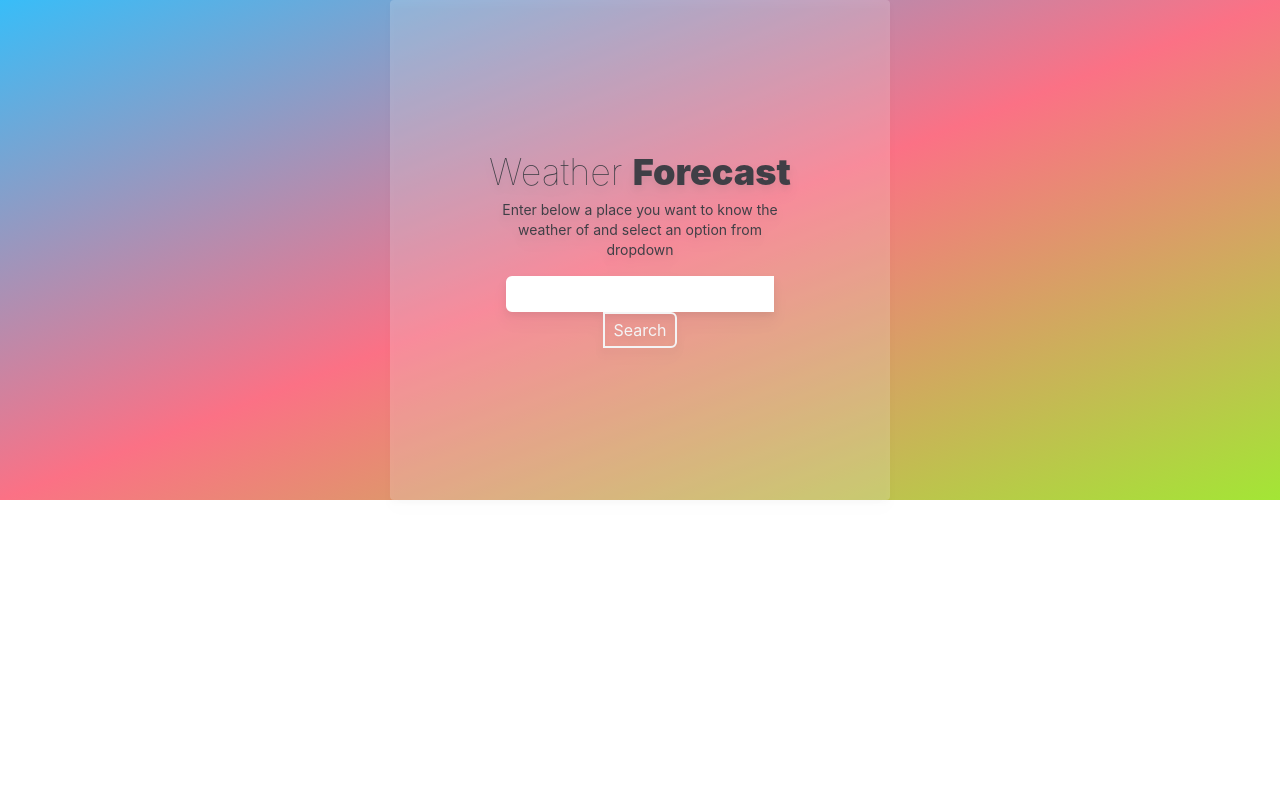
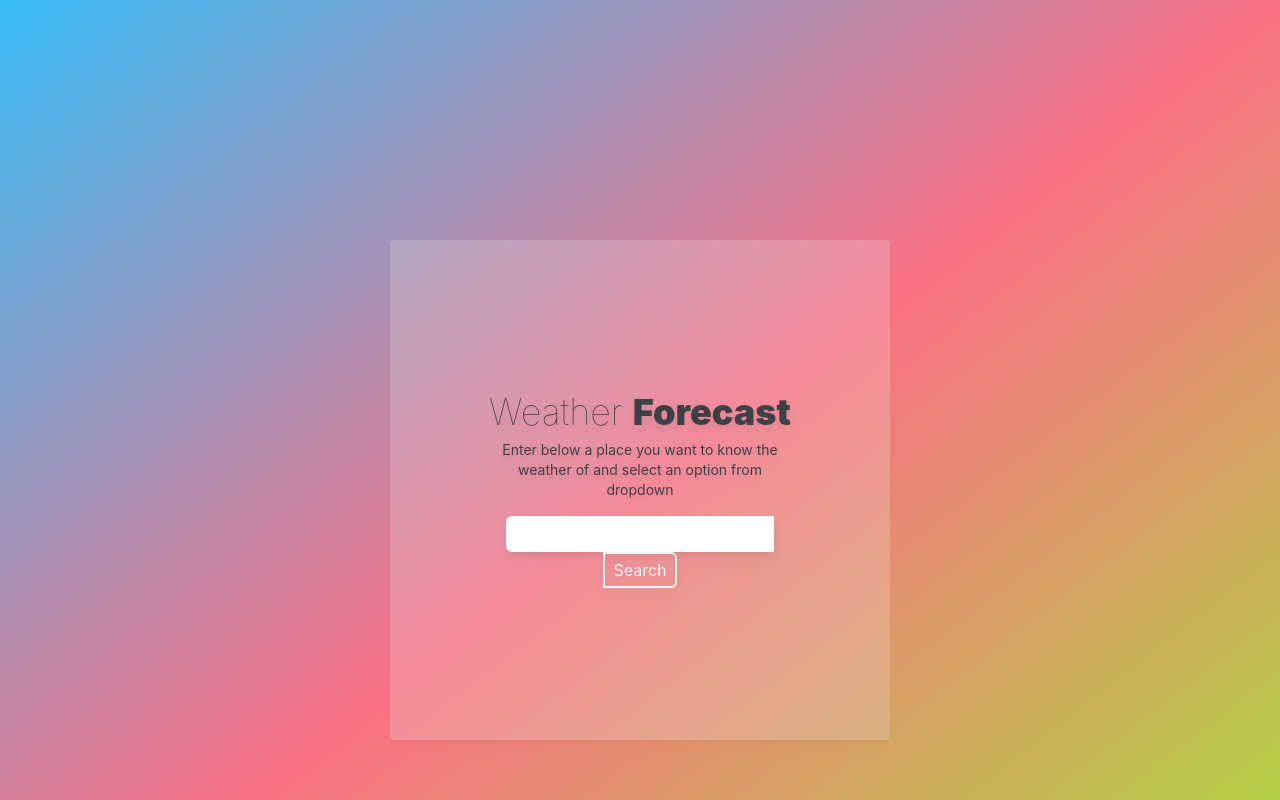
Before and after one commit to bhartineha/weather-app, a React (Create React App) app: page / in a window 1280 px wide. Shown: the top 800 px of the page. Built offline with nearby package versions, Linux system fonts and the light colour scheme.

Commit message:
fixed css

```diff
--- a/src/components/Search.tsx
+++ b/src/components/Search.tsx
@@ -14,7 +14,7 @@ type SearchProps = {
 const Search = ({ term, onInputChange, options, onOptionSelect, onSubmit }: SearchProps): JSX.Element => {
   return (
     <>
-      <section className="w-full md:max-w-[500px] p-4 flex flex-col text-center items-center justify-center md:px-10 lg:p-24 h-full lg:h-[500px] bg-white bg-opacity-20 backdrop-blur-ls rounded drop-shadow-lg text-zinc-700">
+      <section className="w-full md:max-w-[500px] p-4 flex flex-col text-center items-center justify-center md:px-10 lg:p-24 h-full lg:h-[500px] bg-white bg-opacity-20 backdrop-blur-ls mt-60 mb-64 rounded drop-shadow-lg text-zinc-700">
         <Header />
         <section className='relative mt-4'>
           <input
```
